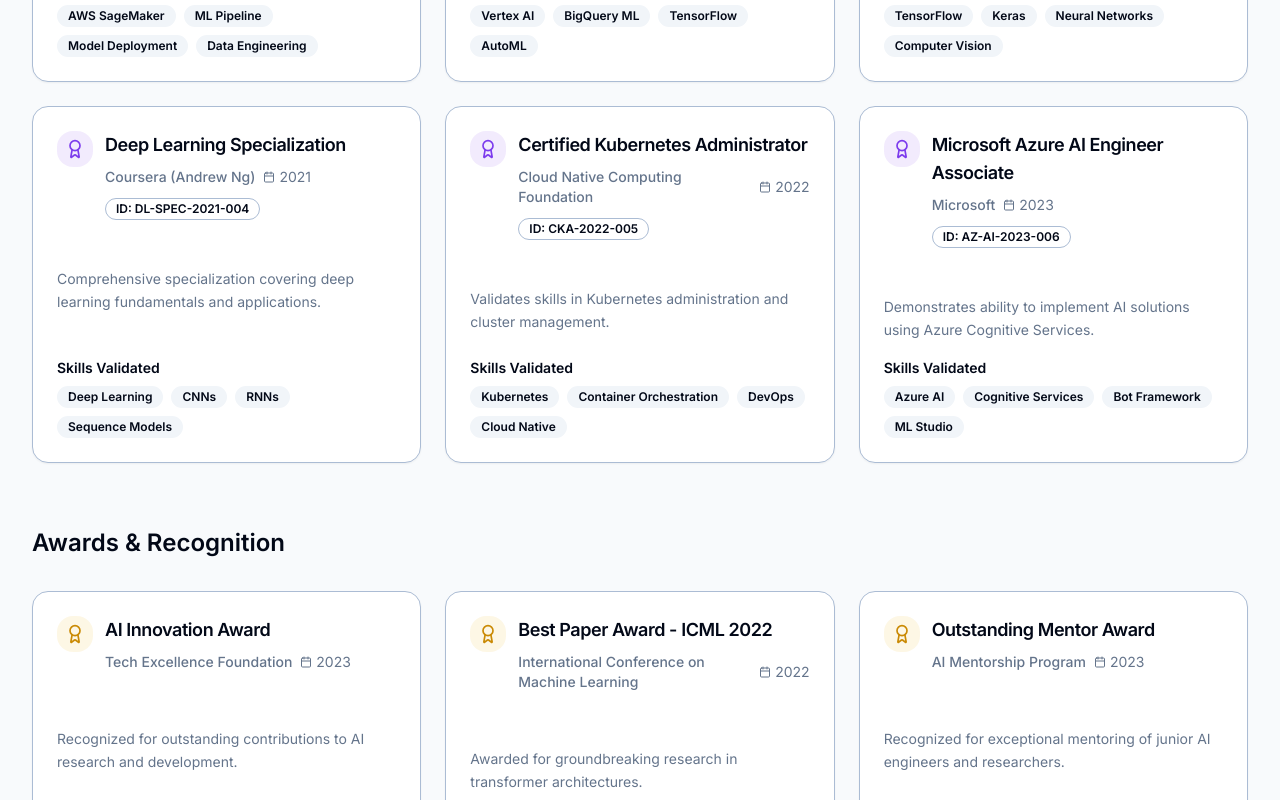
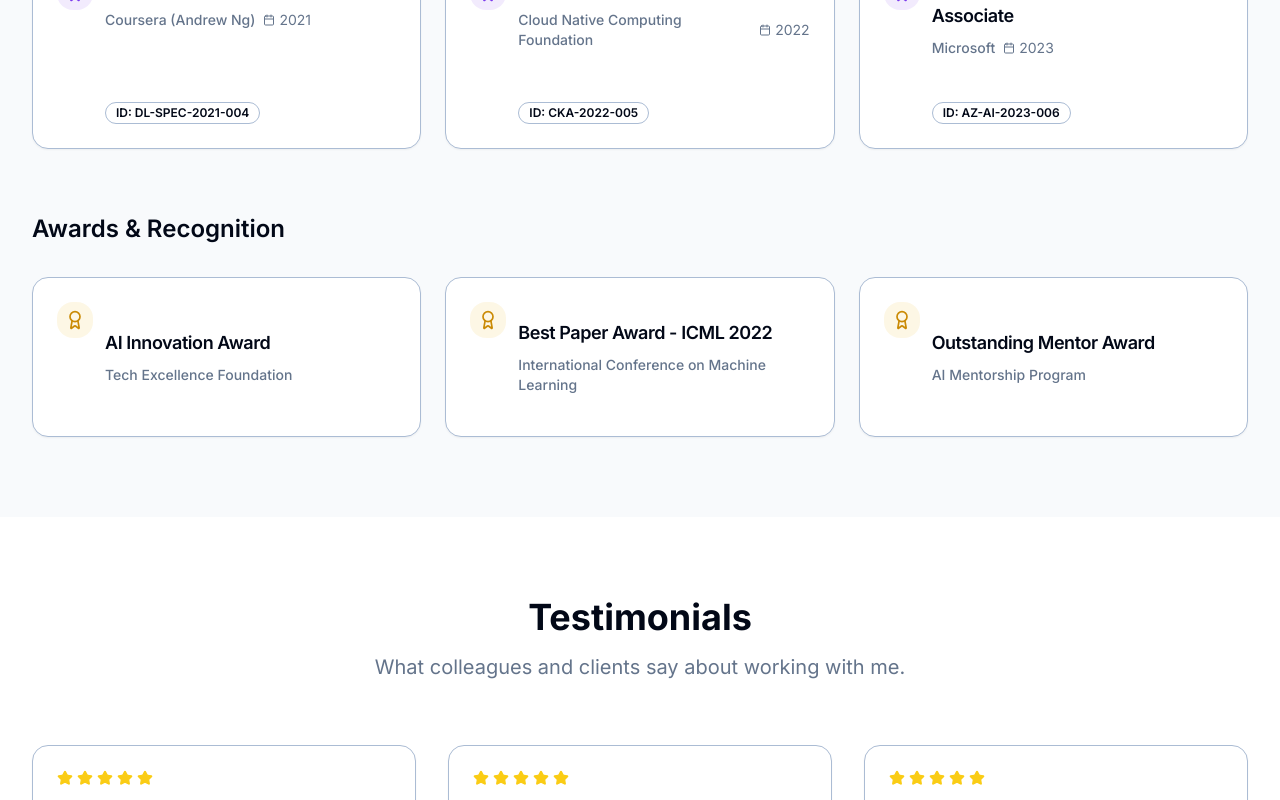
Before and after one commit to Michael0723-dev/AI-Engineer-Portfolior, a Next.js app: page / in a window 1280 px wide. Shown: the part 8540-9340 px from the top of the page. Built offline with nearby package versions, Linux system fonts and the light colour scheme.

Commit message:
edit: certification section

```diff
--- a/components/certificates-section.tsx
+++ b/components/certificates-section.tsx
@@ -1,7 +1,6 @@
 import { Card, CardContent, CardHeader, CardTitle } from "@/components/ui/card"
 import { Badge } from "@/components/ui/badge"
 import { Award, Calendar } from "lucide-react"
-
 
 const certificates = [
   {
@@ -9,54 +8,36 @@ const certificates = [
     issuer: "Amazon Web Services",
     date: "2023",
     credentialId: "AWS-MLS-2023-001",
-    description: "Validates expertise in building, training, tuning, and deploying ML models on AWS.",
-    skills: ["AWS SageMaker", "ML Pipeline", "Model Deployment", "Data Engineering"],
-    verifyUrl: "#",
   },
   {
     title: "Google Cloud Professional ML Engineer",
     issuer: "Google Cloud",
     date: "2023",
     credentialId: "GCP-MLE-2023-002",
-    description: "Demonstrates ability to design, build, and productionize ML models on Google Cloud.",
-    skills: ["Vertex AI", "BigQuery ML", "TensorFlow", "AutoML"],
-    verifyUrl: "#",
   },
   {
     title: "TensorFlow Developer Certificate",
     issuer: "TensorFlow",
     date: "2022",
     credentialId: "TF-DEV-2022-003",
-    description: "Validates skills in building and training neural networks using TensorFlow.",
-    skills: ["TensorFlow", "Keras", "Neural Networks", "Computer Vision"],
-    verifyUrl: "#",
   },
   {
     title: "Deep Learning Specialization",
     issuer: "Coursera (Andrew Ng)",
     date: "2021",
     credentialId: "DL-SPEC-2021-004",
-    description: "Comprehensive specialization covering deep learning fundamentals and applications.",
-    skills: ["Deep Learning", "CNNs", "RNNs", "Sequence Models"],
-    verifyUrl: "#",
   },
   {
     title: "Certified Kubernetes Administrator",
     issuer: "Cloud Native Computing Foundation",
     date: "2022",
     credentialId: "CKA-2022-005",
-    description: "Validates skills in Kubernetes administration and cluster management.",
-    skills: ["Kubernetes", "Container Orchestration", "DevOps", "Cloud Native"],
-    verifyUrl: "#",
   },
   {
     title: "Microsoft Azure AI Engineer Associate",
     issuer: "Microsoft",
     date: "2023",
     credentialId: "AZ-AI-2023-006",
-    description: "Demonstrates ability to implement AI solutions using Azure Cognitive Services.",
-    skills: ["Azure AI", "Cognitive Services", "Bot Framework", "ML Studio"],
-    verifyUrl: "#",
   },
 ]
 
@@ -64,25 +45,18 @@ const achievements = [
   {
     title: "AI Innovation Award",
     issuer: "Tech Excellence Foundation",
-    date: "2023",
-    description: "Recognized for outstanding contributions to AI research and development.",
   },
   {
     title: "Best Paper Award - ICML 2022",
     issuer: "International Conference on Machine Learning",
-    date: "2022",
-    description: "Awarded for groundbreaking research in transformer architectures.",
   },
   {
     title: "Outstanding Mentor Award",
     issuer: "AI Mentorship Program",
-    date: "2023",
-    description: "Recognized for exceptional mentoring of junior AI engineers and researchers.",
   },
 ]
 
 export function CertificatesSection() {
-
 
   return (
     <section id="certificates" className="py-20 bg-muted/50">
@@ -94,15 +68,16 @@ export function CertificatesSection() {
 
     <div className="mb-16">
       <h3 className="text-xl sm:text-2xl font-semibold mb-6 sm:mb-8">Professional Certifications</h3>
-          <div className="grid grid-cols-1 sm:grid-cols-2 lg:grid-cols-3 gap-4 sm:gap-6">
+      <div className="grid grid-cols-1 sm:grid-cols-2 lg:grid-cols-3 gap-4 sm:gap-6" style={{ gridAutoRows: '1fr' }}>
         {certificates.map((cert, index) => (
-              <Card key={index} className="h-full flex flex-col">
-                <CardHeader className="flex-shrink-0 p-4 sm:p-6">
-                  <div className="flex items-start gap-3">
+          <Card key={index} className="h-full min-h-[200px] flex flex-col">
+            <CardHeader className="p-4 sm:p-6 flex-1 flex flex-col">
+              <div className="flex items-start gap-3 flex-1">
                 <div className="p-2 bg-primary/10 rounded-lg flex-shrink-0">
                   <Award className="h-4 w-4 sm:h-5 sm:w-5 text-primary" />
                 </div>
-                    <div className="flex-1 min-w-0">
+                <div className="flex-1 min-w-0 flex flex-col justify-between h-full">
+                  <div className="flex-1">
                     <CardTitle className="text-base sm:text-lg leading-tight mb-2 break-words">{cert.title}</CardTitle>
                     <div className="flex flex-col sm:flex-row sm:items-center gap-1 sm:gap-2 text-sm text-muted-foreground mb-2">
                       <span className="font-medium break-words">{cert.issuer}</span>
@@ -111,25 +86,13 @@ export function CertificatesSection() {
                         <span>{cert.date}</span>
                       </div>
                     </div>
-                      <Badge variant="outline" className="text-xs w-fit">
+                  </div>
+                  <Badge variant="outline" className="text-xs w-fit mt-auto">
                     ID: {cert.credentialId}
                   </Badge>
                 </div>
               </div>
             </CardHeader>
-                <CardContent className="flex-grow flex flex-col p-4 sm:p-6 pt-0">
-                  <p className="text-sm text-muted-foreground mb-4 flex-grow leading-relaxed">{cert.description}</p>
-                  <div className="mt-auto">
-                    <h4 className="font-semibold text-sm mb-2">Skills Validated</h4>
-                    <div className="flex flex-wrap gap-1 sm:gap-2">
-                      {cert.skills.map((skill, skillIndex) => (
-                        <Badge key={skillIndex} variant="secondary" className="text-xs break-words">
-                          {skill}
-                        </Badge>
-                      ))}
-                    </div>
-                  </div>
-                </CardContent>
           </Card>
         ))}
       </div>
@@ -137,29 +100,20 @@ export function CertificatesSection() {
 
     <div>
       <h3 className="text-xl sm:text-2xl font-semibold mb-6 sm:mb-8">Awards & Recognition</h3>
-          <div className="grid grid-cols-1 sm:grid-cols-2 lg:grid-cols-3 gap-4 sm:gap-6">
+      <div className="grid grid-cols-1 sm:grid-cols-2 lg:grid-cols-3 gap-4 sm:gap-6" style={{ gridAutoRows: '1fr' }}>
         {achievements.map((achievement, index) => (
-              <Card key={index} className="h-full flex flex-col">
-                <CardHeader className="flex-shrink-0 p-4 sm:p-6">
-                  <div className="flex items-start gap-3">
+          <Card key={index} className="h-full min-h-[160px] flex flex-col">
+            <CardHeader className="p-4 sm:p-6 flex-1 flex flex-col">
+              <div className="flex items-start gap-3 flex-1">
                 <div className="p-2 bg-yellow-500/10 rounded-lg flex-shrink-0">
                   <Award className="h-4 w-4 sm:h-5 sm:w-5 text-yellow-600" />
                 </div>
-                    <div className="flex-1 min-w-0">
+                <div className="flex-1 min-w-0 flex flex-col justify-center h-full">
                   <CardTitle className="text-base sm:text-lg leading-tight mb-2 break-words">{achievement.title}</CardTitle>
-                      <div className="flex flex-col sm:flex-row sm:items-center gap-1 sm:gap-2 text-sm text-muted-foreground mb-2">
-                        <span className="font-medium break-words">{achievement.issuer}</span>
-                        <div className="flex items-center gap-1 flex-shrink-0">
-                          <Calendar className="h-3 w-3" />
-                          <span>{achievement.date}</span>
-                        </div>
-                      </div>
+                  <span className="text-sm text-muted-foreground font-medium break-words">{achievement.issuer}</span>
                 </div>
               </div>
             </CardHeader>
-                <CardContent className="flex-grow flex flex-col p-4 sm:p-6 pt-0">
-                  <p className="text-sm text-muted-foreground flex-grow leading-relaxed">{achievement.description}</p>
-                </CardContent>
           </Card>
         ))}
       </div>
```
Lines whose indentation alone changed are shown as unchanged.
